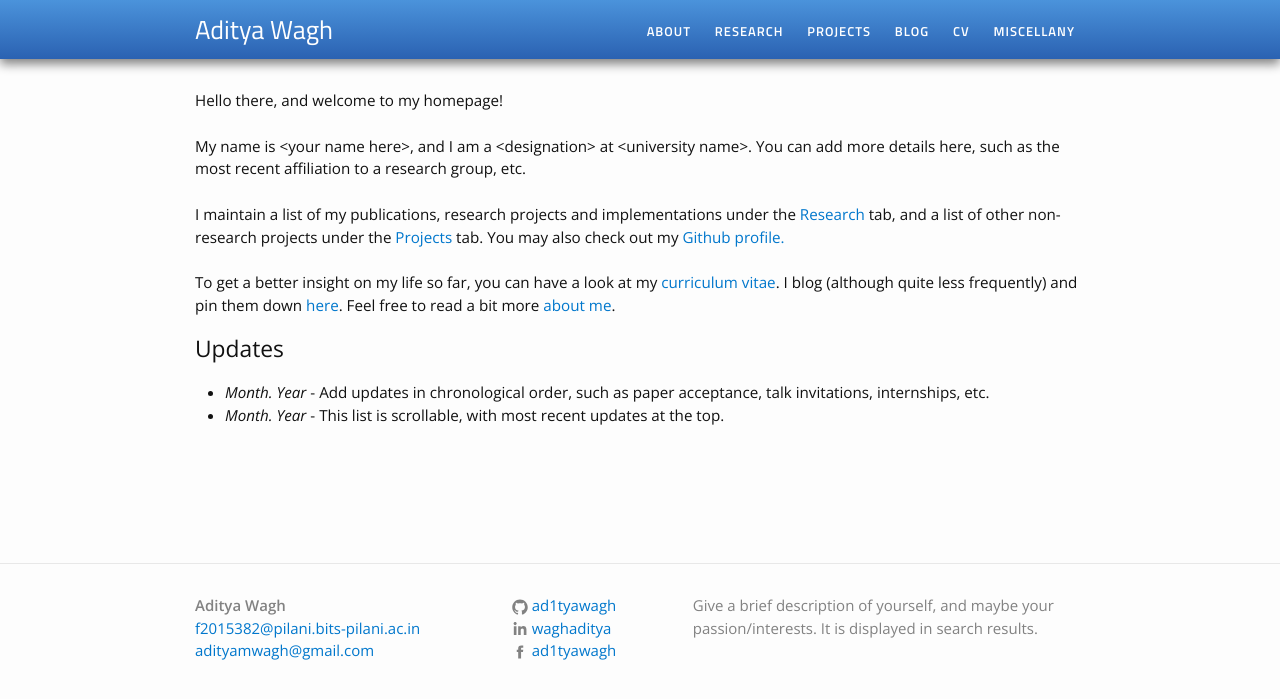
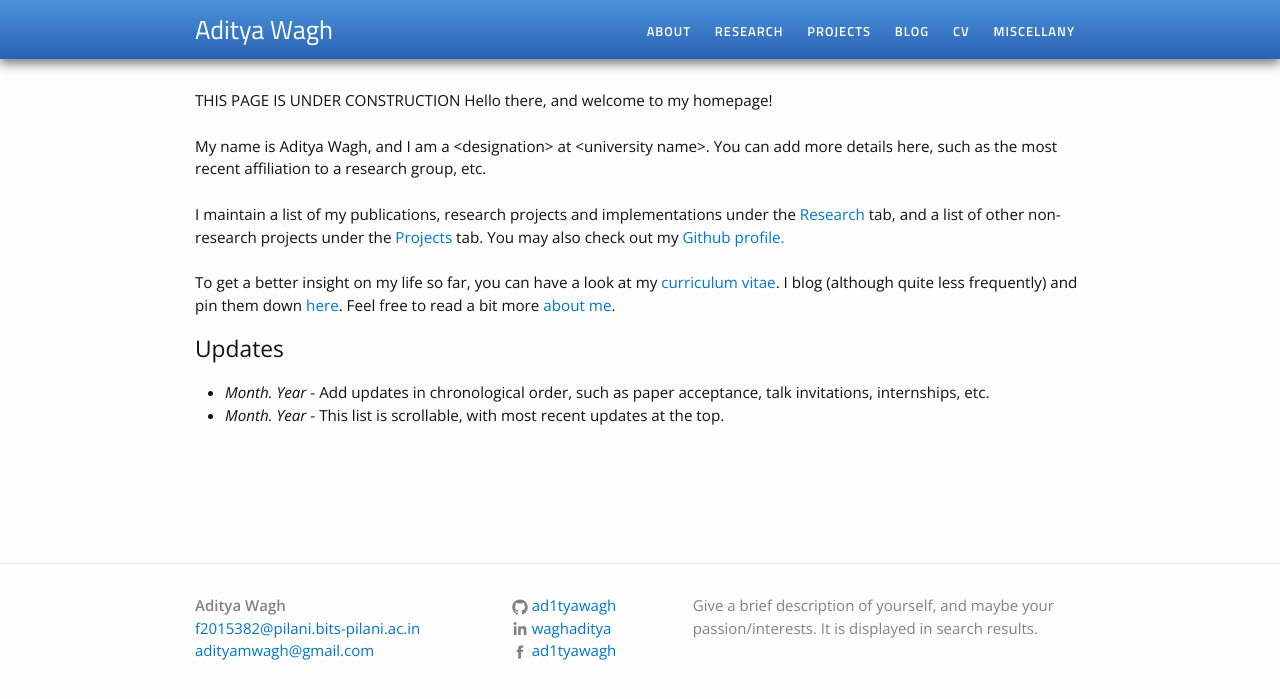
Before and after one commit to thecodeeagle/Ashlesha_Personal, a Jekyll site: the page built from index.html, in a window 1280 px wide. Shown: the top 699 px of the page. Built offline with Jekyll 4.4.1, drawn with Linux system fonts in a browser that asks for light colours.

Commit message:
Update index.html

```diff
--- a/index.html
+++ b/index.html
@@ -4,7 +4,7 @@ layout: default
 
 <div class="home">
 
-<p>Hello there, and welcome to my homepage!<br><br>My name is &lt;your name here&gt;, and I am a &lt;designation&gt; at &lt;university name&gt;. You can add more details here, such as the most recent affiliation to a research group, etc.<br><br>
+<p>THIS PAGE IS UNDER CONSTRUCTION Hello there, and welcome to my homepage!<br><br>My name is Aditya Wagh, and I am a &lt;designation&gt; at &lt;university name&gt;. You can add more details here, such as the most recent affiliation to a research group, etc.<br><br>
 
 I maintain a list of my publications, research projects and implementations under the <a href="/research/">Research</a> tab, and a list of other non-research projects under the <a href="/projects">Projects</a> tab. You may also check out my <a href="">Github profile.</a><br><br>
 
```
